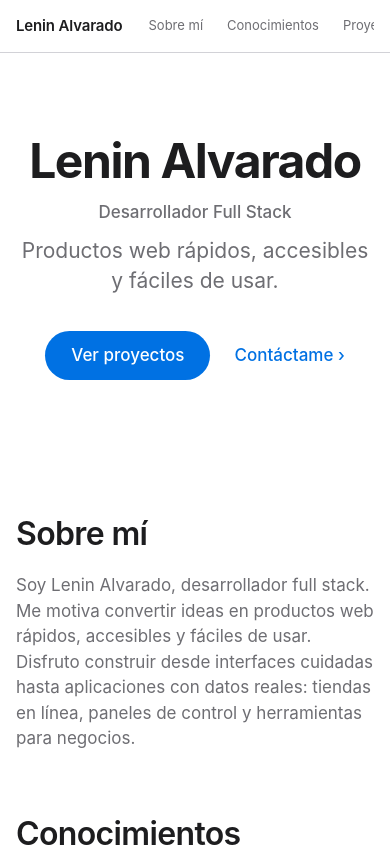
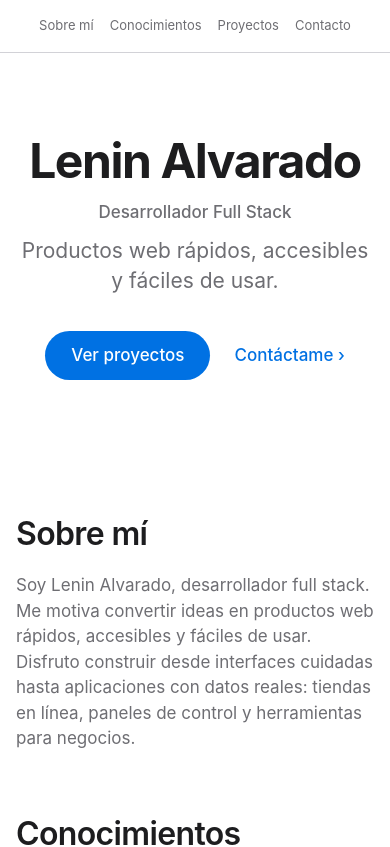
Before and after one commit to leninsio/portafolio, a Next.js app: page / in a window 390 px wide. Shown: the top 847 px of the page. Built offline with nearby package versions, Linux system fonts and the light colour scheme.

Commit message:
style: fit nav links on narrow screens

```diff
--- a/src/app/globals.css
+++ b/src/app/globals.css
@@ -182,6 +182,25 @@ a {
 
 .nav__link[aria-current="true"] {
   color: var(--text);
+}
+
+/* Narrow screens: the hero already shows the name, so give all links room. */
+@media (max-width: 599px) {
+  .nav__inner {
+    justify-content: center;
+  }
+
+  .nav__brand {
+    display: none;
+  }
+
+  .nav__list {
+    gap: 0;
+  }
+
+  .nav__link {
+    padding: 6px 8px;
+  }
 }
 
 /* Page shell ----------------------------------------------------------- */
```
